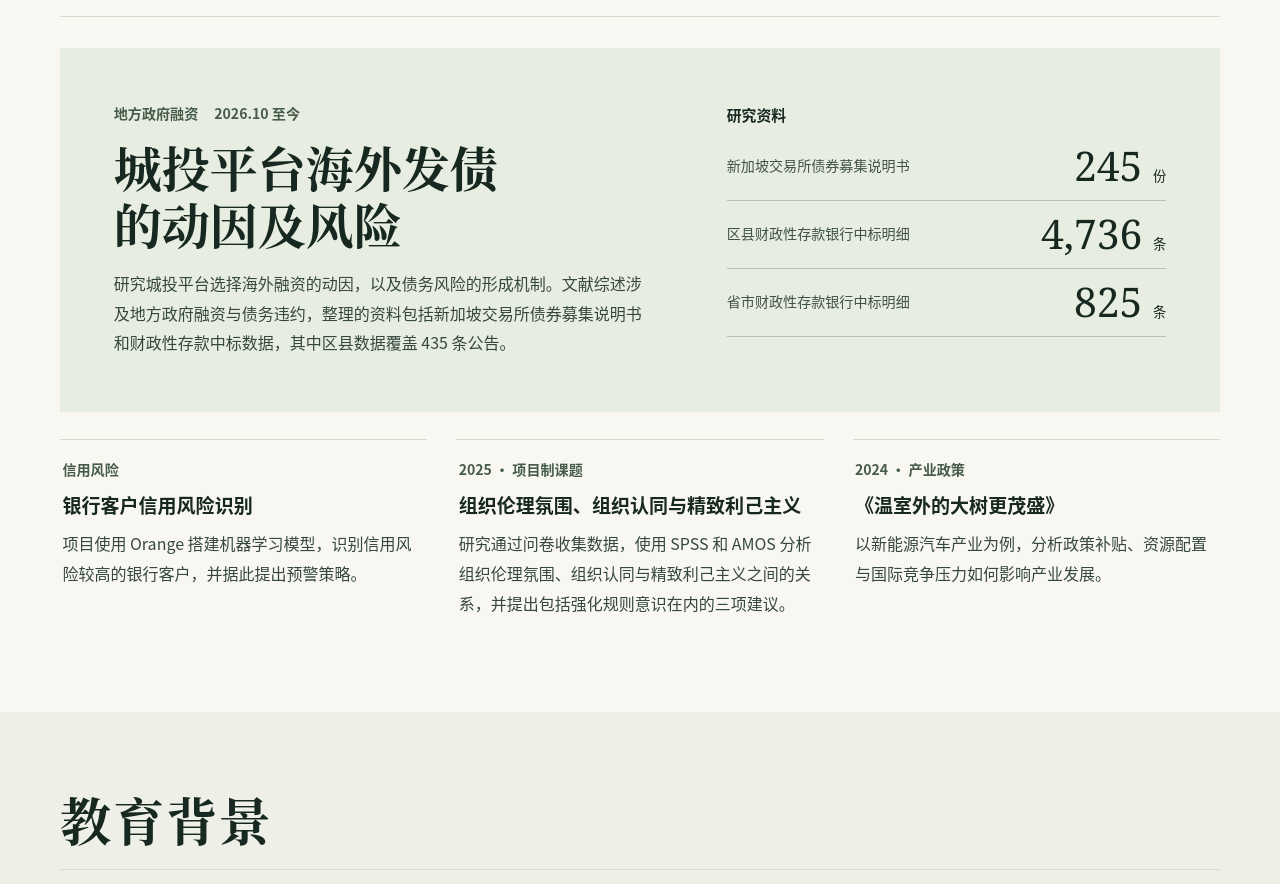
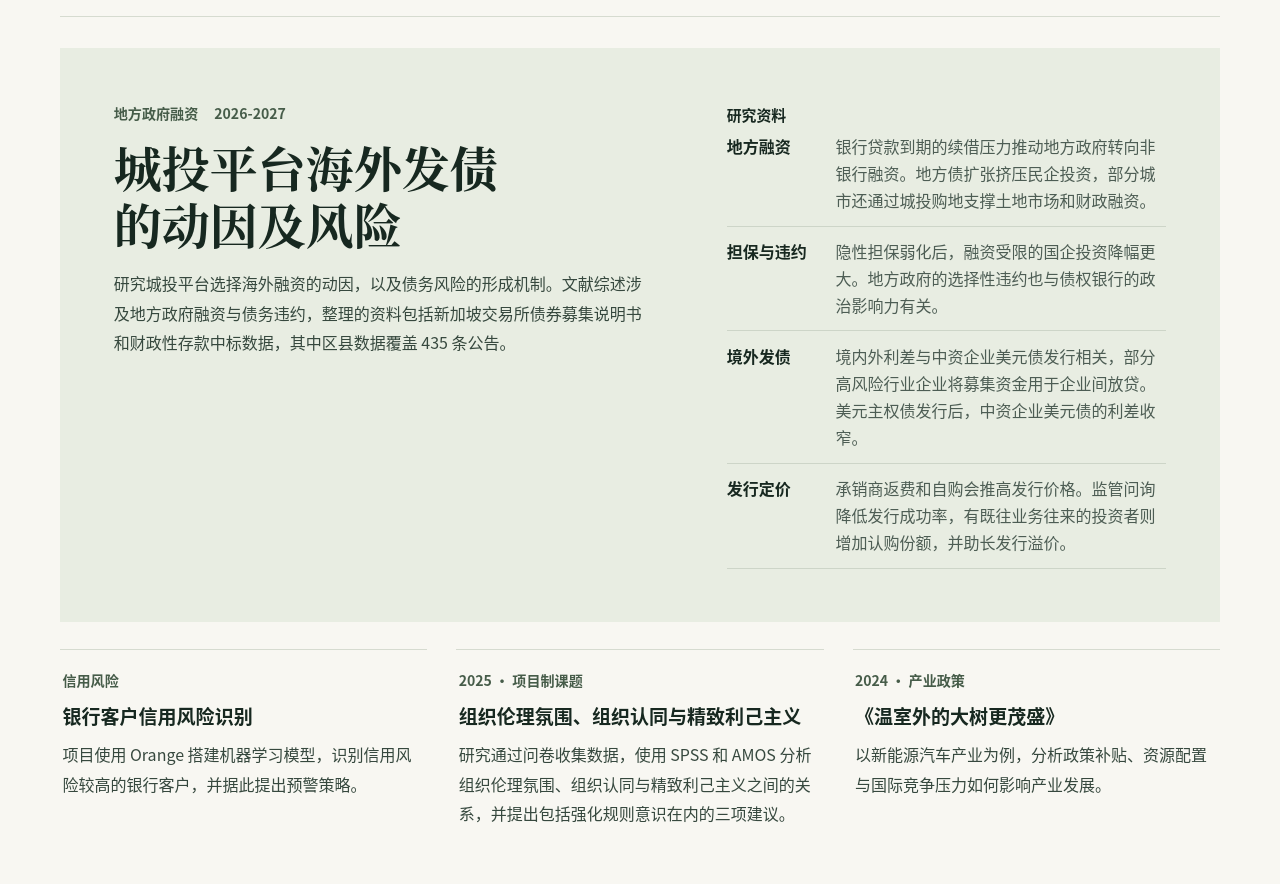
Before and after one commit to aboutcsq/aboutcsq.github.io, a plain HTML site: page index.html in a window 1280 px wide. Shown: the part 828-1712 px from the top of the page. Drawn offline with Linux system fonts and the light colour scheme.

Commit message:
Revise research materials and project dates

```diff
--- a/index.html
+++ b/index.html
@@ -39,16 +39,17 @@
     <div class="section-top"><h2 id="work-title">研究与项目</h2></div>
     <article class="featured">
       <div class="featured-copy">
-        <div class="project-meta"><span>地方政府融资</span><span>2026.10 至今</span></div>
+        <div class="project-meta"><span>地方政府融资</span><span>2026-2027</span></div>
         <h3>城投平台海外发债<br>的动因及风险</h3>
         <p>研究城投平台选择海外融资的动因，以及债务风险的形成机制。文献综述涉及地方政府融资与债务违约，整理的资料包括新加坡交易所债券募集说明书和财政性存款中标数据，其中区县数据覆盖 435 条公告。</p>
       </div>
       <div class="evidence">
         <h4>研究资料</h4>
-        <dl class="metrics">
-          <div><dt>新加坡交易所债券募集说明书</dt><dd>245 <small>份</small></dd></div>
-          <div><dt>区县财政性存款银行中标明细</dt><dd>4,736 <small>条</small></dd></div>
-          <div><dt>省市财政性存款银行中标明细</dt><dd>825 <small>条</small></dd></div>
+        <dl class="record">
+          <div><dt>地方融资</dt><dd>银行贷款到期的续借压力推动地方政府转向非银行融资。地方债扩张挤压民企投资，部分城市还通过城投购地支撑土地市场和财政融资。</dd></div>
+          <div><dt>担保与违约</dt><dd>隐性担保弱化后，融资受限的国企投资降幅更大。地方政府的选择性违约也与债权银行的政治影响力有关。</dd></div>
+          <div><dt>境外发债</dt><dd>境内外利差与中资企业美元债发行相关，部分高风险行业企业将募集资金用于企业间放贷。美元主权债发行后，中资企业美元债的利差收窄。</dd></div>
+          <div><dt>发行定价</dt><dd>承销商返费和自购会推高发行价格。监管问询降低发行成功率，有既往业务往来的投资者则增加认购份额，并助长发行溢价。</dd></div>
         </dl>
       </div>
     </article>
```
